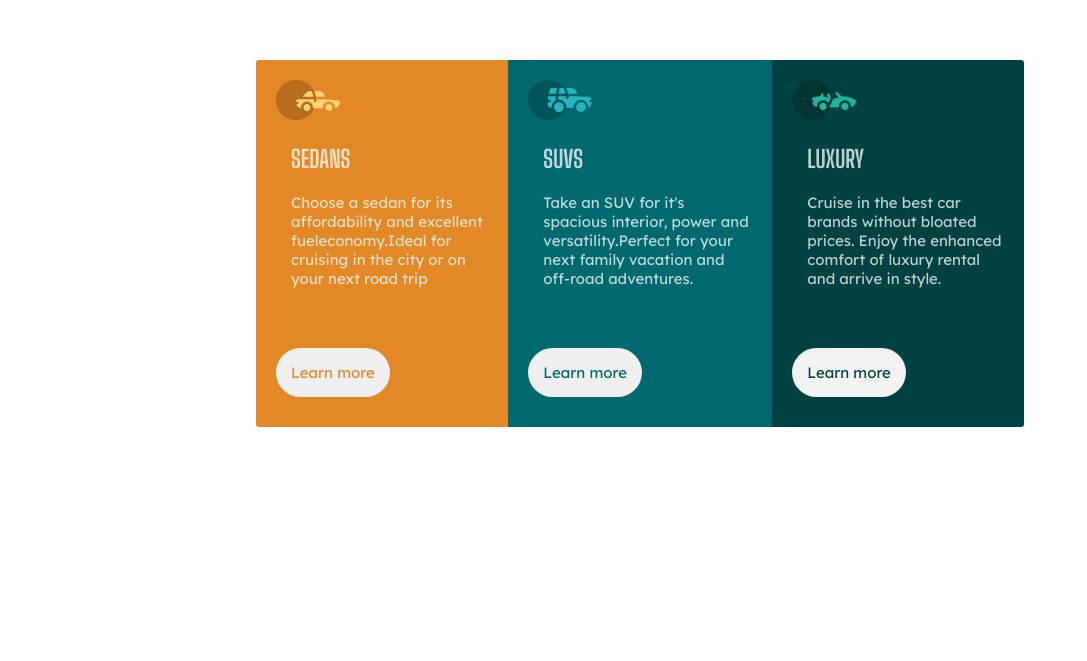
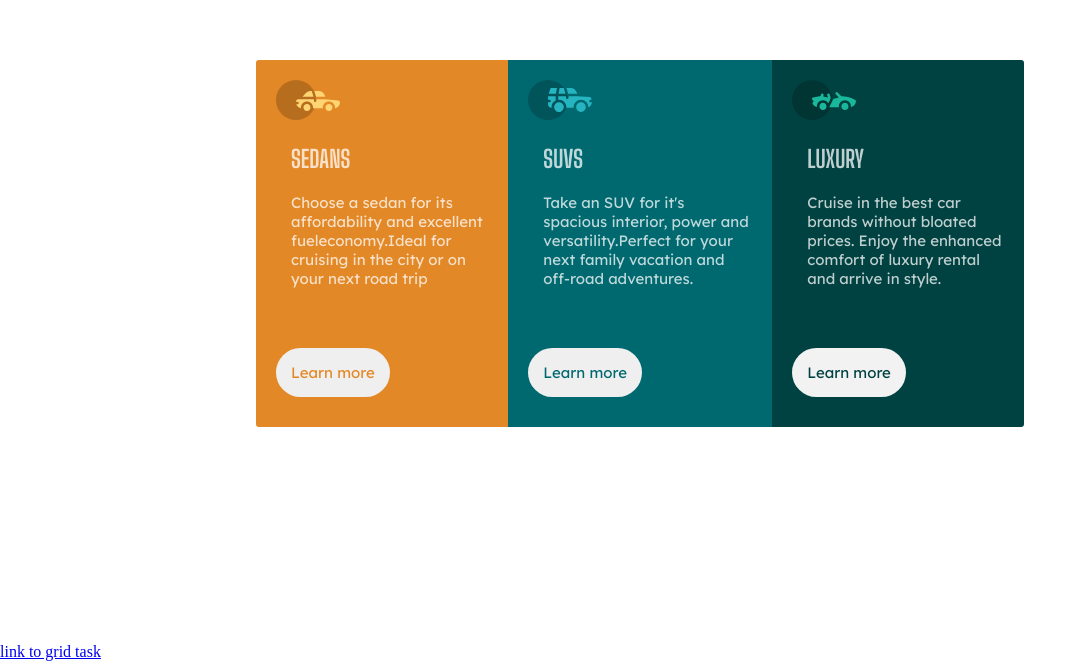
Before and after one commit to hameedah2020/css-flexbox-grid-task, a plain HTML site: page index.html in a window 1280 px wide. Shown: the part 157-818 px from the top of the page, without its empty margins (0-1087 px from the left). Drawn offline with Linux system fonts and the light colour scheme.

Commit message:
Update index.html

```diff
--- a/index.html
+++ b/index.html
@@ -40,5 +40,6 @@
         </div>
       </div>
     </main>
+    <a href="grid.html"> link to grid task</a>
   </body>
 </html>
```
